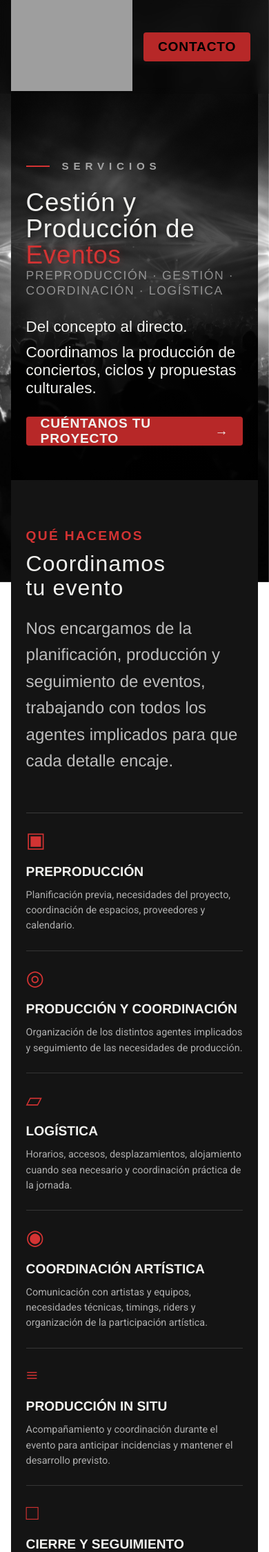
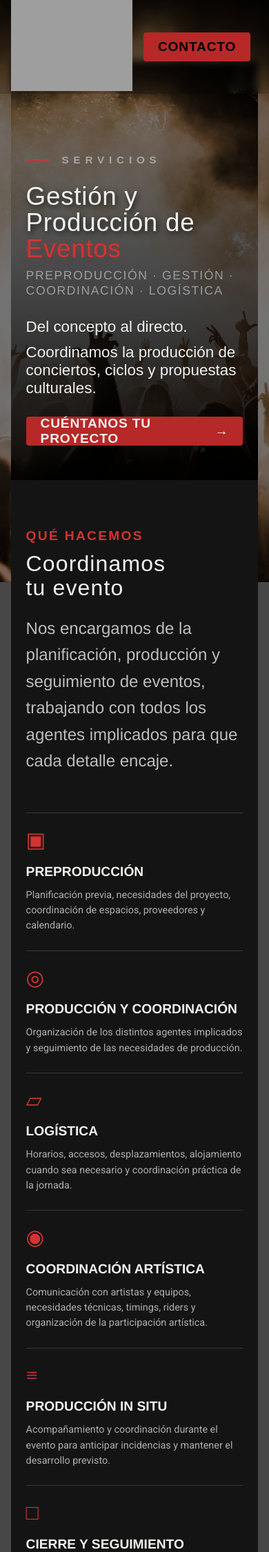
Before and after one commit to Ethra8/cataclismo-producciones, a Django app: page /services/gestion-eventos/ in a window 390 px wide. Shown: the top 2250 px of the page at 69% size. Run offline with Django 5.2, Linux system fonts and the light colour scheme; some web fonts are replaced; grey boxes are pictures that could not be loaded.

```diff
--- a/services/static/services/css/gestion_eventos.css
+++ b/services/static/services/css/gestion_eventos.css
@@ -3,8 +3,10 @@
    ========================================================= */
 body {
     position: relative;
-    background: none;
+    /* background: none; */
+    background-color: rgba(10, 10, 10, 0.75);
 }
+
 body::before {
     content: "";
     position: fixed;
@@ -12,7 +14,12 @@ body::before {
     left: 0;
     width: 100vw;
     height: 100lvh;
-    background: url("../images/gestion_eventos/blanco-y-negro-gente-luces-festival.jpg") center center repeat;
+    background:
+        linear-gradient(
+            rgba(0, 0, 0, 0.55),
+            rgba(0, 0, 0, 0.55)
+        ),
+        url("../images/gestion_eventos/manos-fiesta-partido-multitud.jpg") center center repeat;
     background-size: cover;
     z-index: -1;
 }
@@ -108,7 +115,7 @@ body::before {
     display: flex;
     align-items: center;
     background:
-        url("../images/gestion_eventos/blanco-y-negro-gente-luces-festival.jpg")
+        url("../images/gestion_eventos/manos-fiesta-partido-multitud.jpg")
         center center / cover no-repeat;
     overflow: hidden;
 }
--- a/services/templates/services/gestion_eventos.html
+++ b/services/templates/services/gestion_eventos.html
@@ -21,7 +21,7 @@
             <p class="service-kicker">Servicios</p>
 
             <h1>
-                Cestión y
+                Gestión y
                 <span>Producción de</span>
                 <span class="title-glitch" data-text="Eventos">Eventos</span>
             </h1>
--- a/static/css/title_glitch.css
+++ b/static/css/title_glitch.css
@@ -1,5 +1,5 @@
 h1 {
-    margin: 0;
+    margin: 0 0 .25em;
     color: var(--color-white);
     font-family: "Zen Dots", sans-serif;
     font-size: clamp(2.3em, 5.4vw, 5.5em);
```
Also changed, not shown: home/static/home/css/home.css (+36 -7 lines), services/static/services/images/gestion_eventos/manos-fiesta-partido-multitud.jpg (added).
